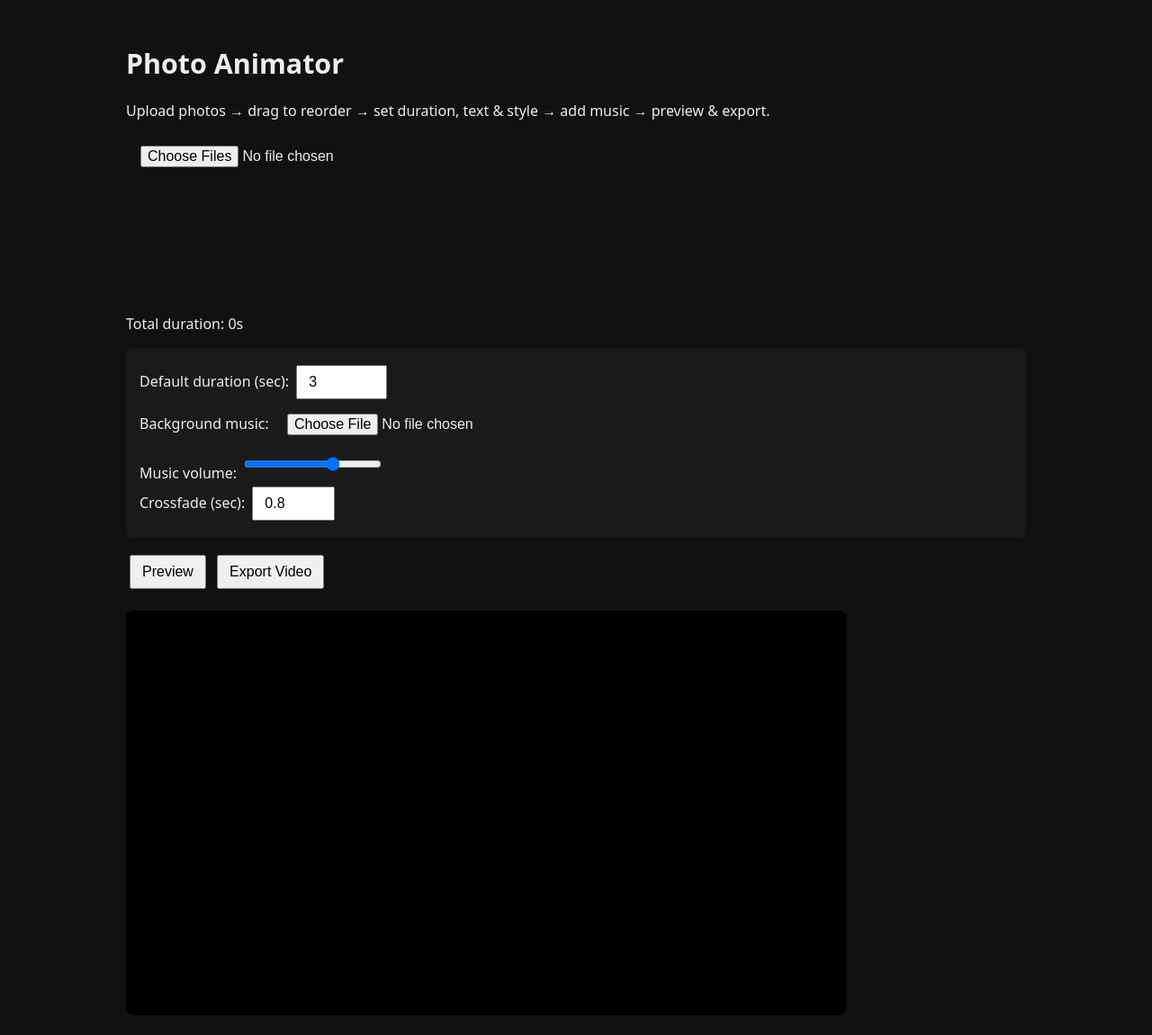
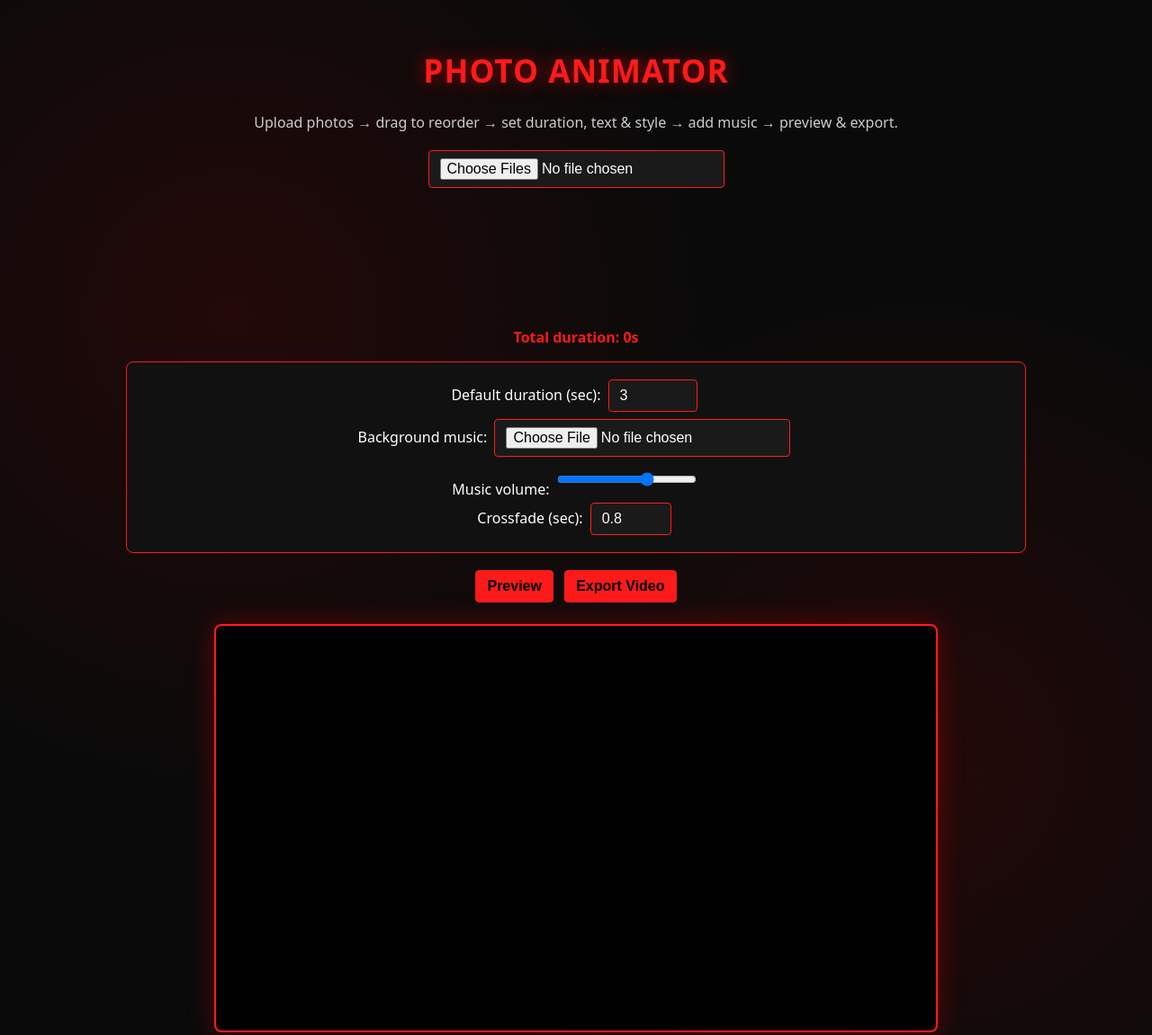
Before and after one commit to rleo0069-del/photo-animator, a plain HTML site: page index.html in a window 1280 px wide. Shown: the part 20-1171 px from the top of the page at 90% size. Drawn offline with Linux system fonts and the light colour scheme.

Commit message:
Revamp styling and layout of index.html

```diff
--- a/index.html
+++ b/index.html
@@ -4,24 +4,97 @@
   <meta charset="UTF-8">
   <title>Photo Animator</title>
   <style>
-    body { font-family: system-ui, sans-serif; max-width: 1000px; margin: 30px auto; padding: 20px; background: #111; color: #eee; }
-    h1 { font-size: 1.9rem; }
-    button, input, select, textarea { font-size: 1rem; padding: 8px 12px; margin: 4px; }
-    #preview { width: 100%; max-width: 800px; background: #000; margin: 20px 0; border-radius: 8px; }
-    .photo-list { display: flex; flex-wrap: wrap; gap: 12px; margin: 15px 0; min-height: 120px; }
-    .photo-item { background: #222; padding: 10px; border-radius: 8px; width: 190px; cursor: grab; }
+    body {
+      font-family: system-ui, sans-serif;
+      max-width: 1000px;
+      margin: 30px auto;
+      padding: 20px;
+      background: #0a0a0a;
+      color: #fff;
+      background-image: radial-gradient(circle at 20% 30%, rgba(180,0,0,0.15), transparent 40%),
+                        radial-gradient(circle at 80% 70%, rgba(255,0,0,0.1), transparent 40%);
+    }
+    h1 {
+      font-size: 2.2rem;
+      text-align: center;
+      color: #ff1a1a;
+      text-shadow: 0 0 20px rgba(255,0,0,0.6);
+      letter-spacing: 1px;
+    }
+    p { text-align: center; color: #ccc; }
+    button, input, select, textarea {
+      font-size: 1rem;
+      padding: 8px 12px;
+      margin: 4px;
+      background: #1a1a1a;
+      color: #fff;
+      border: 1px solid #ff1a1a;
+      border-radius: 4px;
+    }
+    button {
+      background: #ff1a1a;
+      color: #000;
+      font-weight: bold;
+      cursor: pointer;
+    }
+    button:hover { background: #ff4444; }
+    #preview {
+      width: 100%;
+      max-width: 800px;
+      background: #000;
+      margin: 20px auto;
+      border-radius: 8px;
+      display: block;
+      border: 2px solid #ff1a1a;
+      box-shadow: 0 0 30px rgba(255,0,0,0.3);
+    }
+    .photo-list {
+      display: flex;
+      flex-wrap: wrap;
+      gap: 12px;
+      margin: 15px 0;
+      min-height: 120px;
+      justify-content: center;
+    }
+    .photo-item {
+      background: #111;
+      padding: 10px;
+      border-radius: 8px;
+      width: 190px;
+      cursor: grab;
+      border: 1px solid #ff1a1a;
+    }
     .photo-item.dragging { opacity: 0.5; }
-    .photo-item img { width: 170px; height: 110px; object-fit: cover; border-radius: 4px; }
-    .photo-item input, .photo-item select, .photo-item textarea { width: 100%; box-sizing: border-box; }
+    .photo-item img {
+      width: 170px;
+      height: 110px;
+      object-fit: cover;
+      border-radius: 4px;
+      border: 1px solid #333;
+    }
+    .photo-item input, .photo-item select, .photo-item textarea {
+      width: 100%;
+      box-sizing: border-box;
+    }
     textarea { height: 50px; resize: vertical; }
-    .controls { background: #1a1a1a; padding: 15px; border-radius: 8px; margin: 15px 0; }
+    .controls {
+      background: #111;
+      padding: 15px;
+      border-radius: 8px;
+      margin: 15px 0;
+      border: 1px solid #ff1a1a;
+      text-align: center;
+    }
+    #totalDuration { text-align: center; color: #ff1a1a; font-weight: bold; }
   </style>
 </head>
 <body>
-  <h1>Photo Animator</h1>
+  <h1>PHOTO ANIMATOR</h1>
   <p>Upload photos → drag to reorder → set duration, text & style → add music → preview & export.</p>
 
-  <input type="file" id="fileInput" multiple accept="image/*">
+  <div style="text-align:center;">
+    <input type="file" id="fileInput" multiple accept="image/*">
+  </div>
   <div class="photo-list" id="photoList"></div>
   <p id="totalDuration">Total duration: 0s</p>
 
@@ -32,11 +105,13 @@
     <label>Crossfade (sec): <input type="number" id="crossfadeDuration" value="0.8" min="0" max="3" step="0.1"></label><br>
   </div>
 
-  <button id="previewBtn">Preview</button>
-  <button id="exportBtn">Export Video</button>
+  <div style="text-align:center;">
+    <button id="previewBtn">Preview</button>
+    <button id="exportBtn">Export Video</button>
+  </div>
 
   <canvas id="preview" width="1280" height="720"></canvas>
-  <p id="status"></p>
+  <p id="status" style="text-align:center;"></p>
 
   <script src="app.js"></script>
 </body>
```
